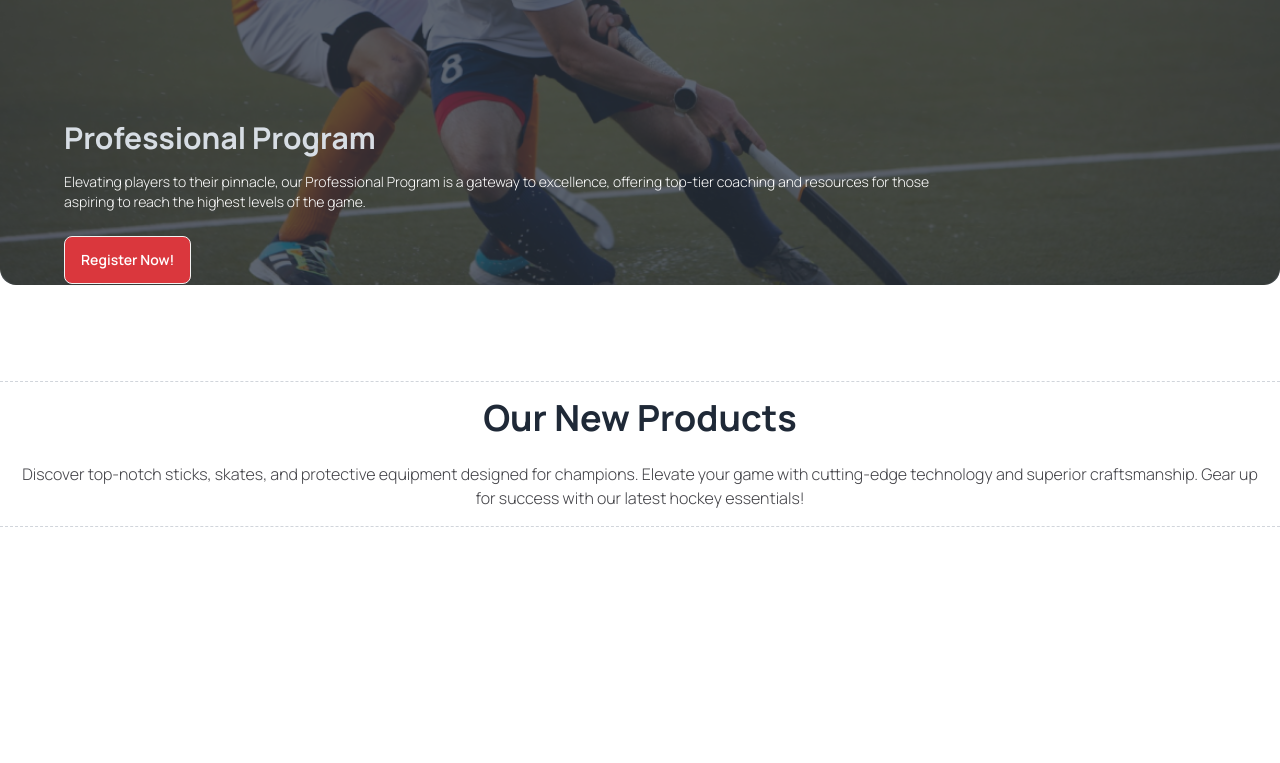
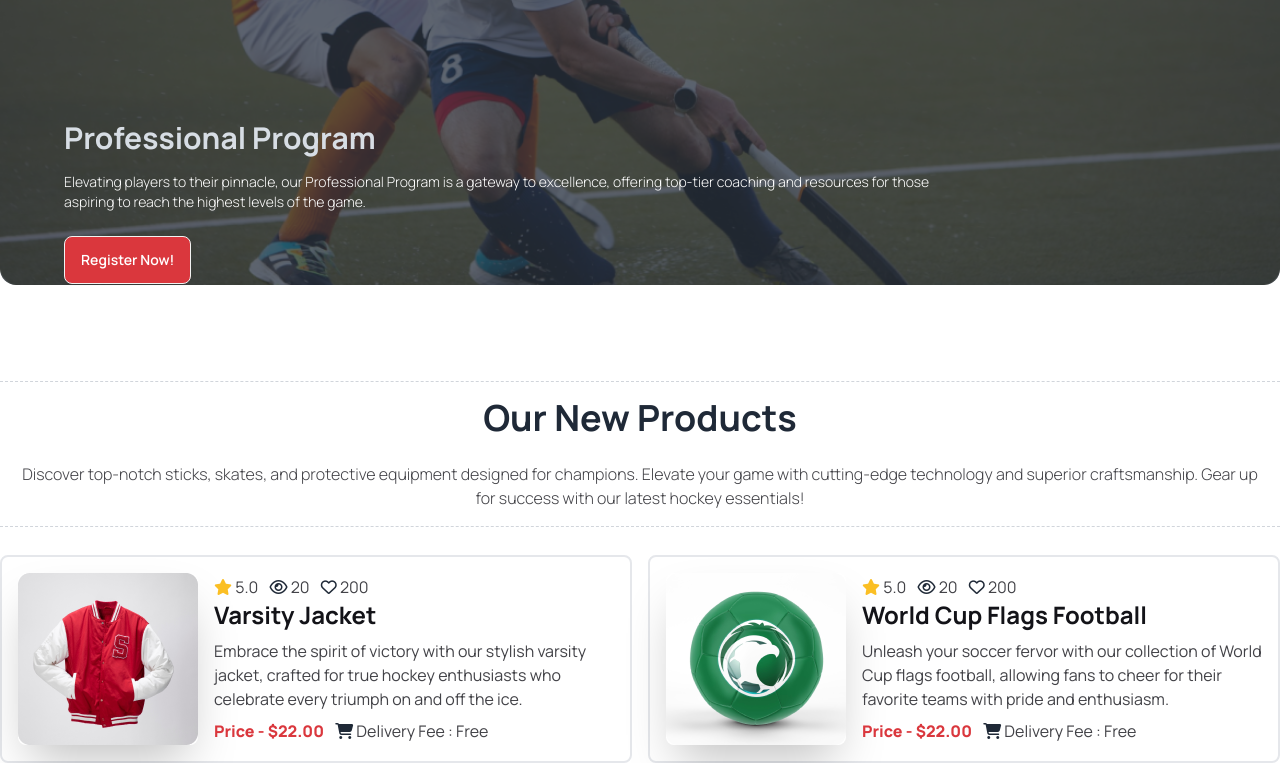
Before and after one commit to MarkBiswas73/B9A3, a plain HTML site: page index.html in a window 1280 px wide. Shown: the part 2158-2921 px from the top of the page. Before the commit the page ends 2738 px from the top, so only its background shows below. Drawn offline with nearby package versions, Linux system fonts and the light colour scheme.

Commit message:
Updated 2 products

```diff
--- a/index.html
+++ b/index.html
@@ -234,6 +234,34 @@
   <p class="text-s font-light text-hockey-small-color"> Discover top-notch sticks, skates, and protective equipment designed for champions. Elevate your game with cutting-edge technology and superior craftsmanship. Gear up for success with our latest hockey essentials! </p>
 </div>
 
+<section class="lg:grid grid-cols-2 lg:gap-4">
+<!-- Varsity Jacket -->
+
+  <div class="hero border-solid border-2 border-gray-200 rounded-lg my-3 lg:my-0">
+    <div class="hero-content flex-col lg:flex-row">
+      <img src="Images/5.png" class="max-w-sm rounded-lg shadow-2xl" />
+      <div>
+        <p><i class="fa-solid fa-star text-amber-400"></i> <span class="mr-2 text-hockey-small-color">5.0</span> <i class="fa-regular fa-eye"></i> <span class="mr-2 text-hockey-small-color">20</span> <i class="fa-regular fa-heart"></i> <span class="mr-2 text-hockey-small-color">200</span>
+        </p>
+        <h1 class="text-2xl font-bold text-hockey-heading-color">Varsity Jacket</h1>
+        <p class="py-2 text-hockey-small-color"> Embrace the spirit of victory with our stylish varsity jacket, crafted for true hockey enthusiasts who celebrate every triumph on and off the ice.</p>
+        <p><span class="mr-2 text-hockey-primary font-extrabold">Price - $22.00</span> <i class="fa-solid fa-cart-shopping"></i> <span class="text-hockey-small-color">Delivery Fee : Free</span></p>
+      </div>
+    </div>
+  </div>
+<!-- World Cup Flags Football -->
+
+  <div class="hero border-solid border-2 border-gray-200 rounded-lg my-3 lg:my-0">
+    <div class="hero-content flex-col lg:flex-row">
+      <img src="Images/6.png" class="max-w-sm rounded-lg shadow-2xl" />
+      <div>
+        <p><i class="fa-solid fa-star text-amber-400"></i> <span class="mr-2 text-hockey-small-color">5.0</span> <i class="fa-regular fa-eye"></i> <span class="mr-2 text-hockey-small-color">20</span> <i class="fa-regular fa-heart"></i> <span class="mr-2 text-hockey-small-color">200</span>
+        </p>
+        <h1 class="text-2xl font-bold text-hockey-heading-color">World Cup Flags Football</h1>
+        <p class="py-2 text-hockey-small-color"> Unleash your soccer fervor with our collection of World Cup flags football, allowing fans to cheer for their favorite teams with pride and enthusiasm.</p>
+        <p><span class="mr-2 text-hockey-primary font-extrabold">Price - $22.00</span> <i class="fa-solid fa-cart-shopping"></i> <span class="text-hockey-small-color">Delivery Fee : Free</span></p>
+      </div>
+    </div>
   </div>
 
   </main>
```
